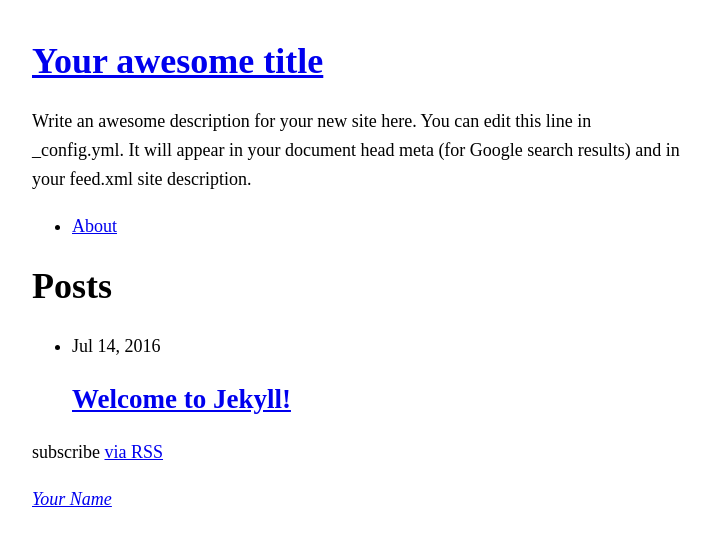
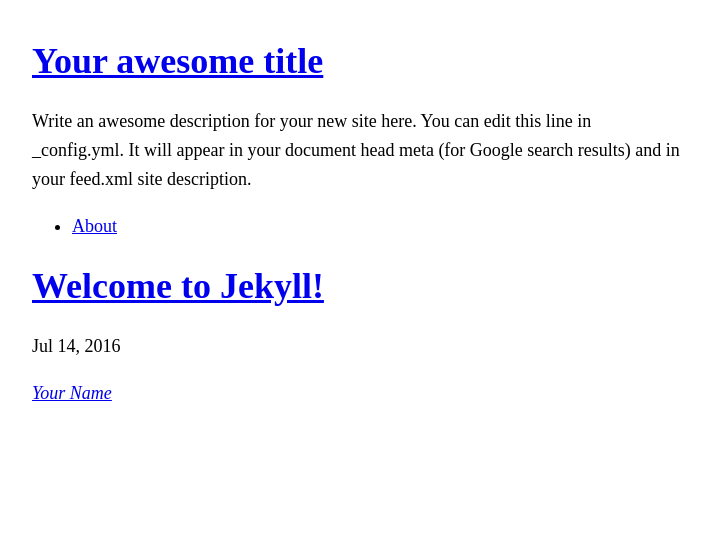
Before and after one commit to artlogic/iota, a Jekyll site: the page built from index.html, in a window 1280 px wide. Shown: the top 546 px of the page, without its empty margins (283-993 px from the left). Built offline with Jekyll 4.4.1, drawn with Linux system fonts in a browser that asks for light colours.

Commit message:
Simplify index and markup correctly

```diff
--- a/index.html
+++ b/index.html
@@ -2,22 +2,13 @@
 layout: default
 ---
 
-<div class="home">
-
-  <h1 class="page-heading">Posts</h1>
-
-  <ul class="post-list">
-    {% for post in site.posts %}
-      <li>
-        <span class="post-meta">{{ post.date | date: "%b %-d, %Y" }}</span>
-
-        <h2>
-          <a class="post-link" href="{{ post.url | prepend: site.baseurl }}">{{ post.title }}</a>
-        </h2>
-      </li>
-    {% endfor %}
-  </ul>
-
-  <p class="rss-subscribe">subscribe <a href="{{ "/feed.xml" | prepend: site.baseurl }}">via RSS</a></p>
-
-</div>
+{% for post in site.posts %}
+<article class="summary" itemscope itemtype="http://schema.org/BlogPosting">
+  <h1 itemprop="name headline">
+    <a href="{{ post.url | prepend: site.baseurl }}">{{ post.title }}</a>
+  </h1>
+  <p>
+    <time datetime="{{ post.date | date_to_xmlschema }}" itemprop="datePublished">{{ post.date | date: "%b %-d, %Y" }}</time>
+  </p>
+</article>
+{% endfor %}
```
